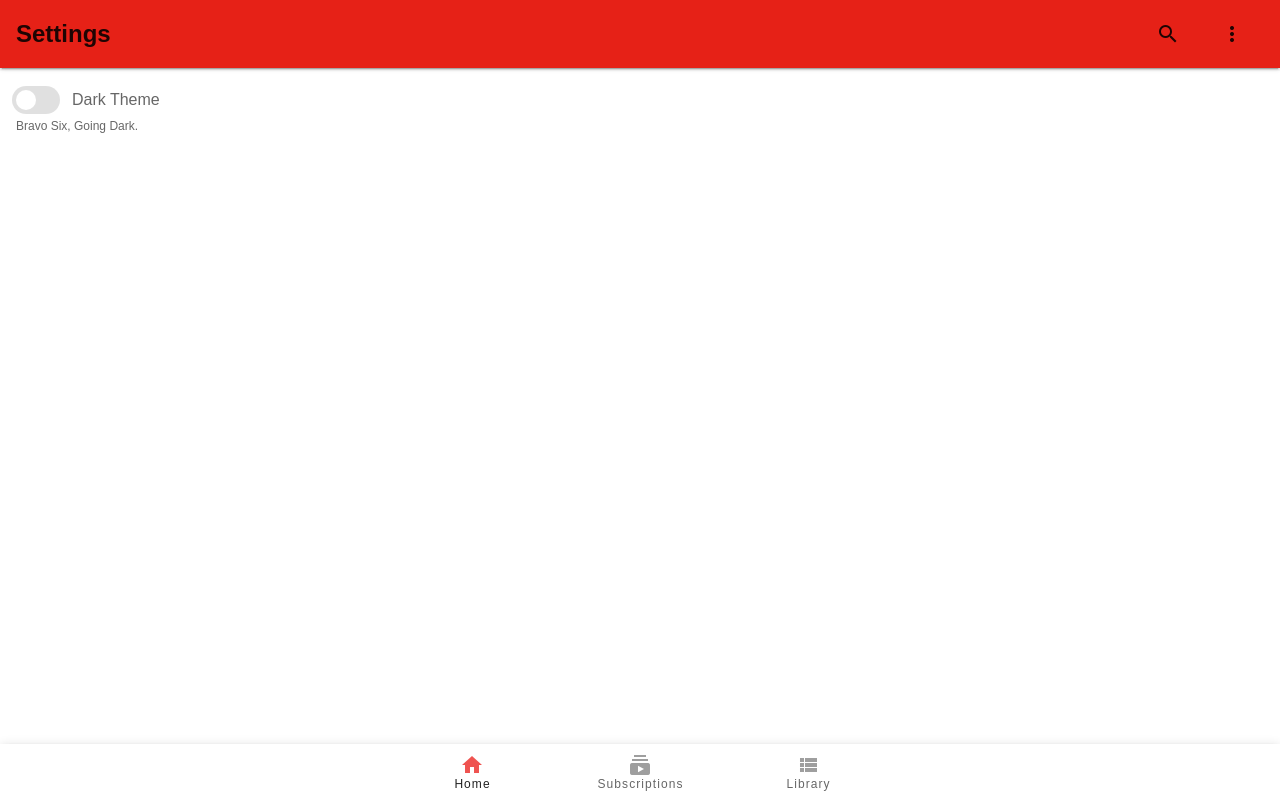
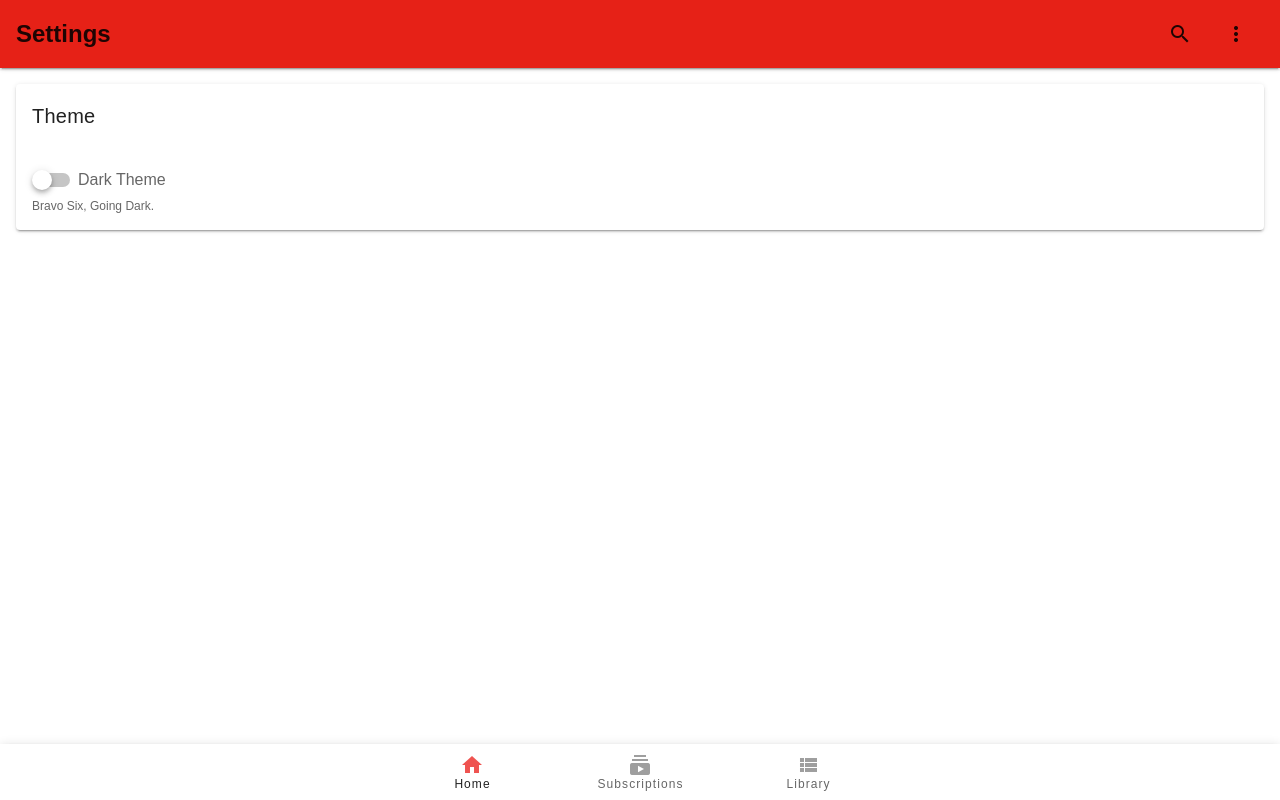
Before and after one commit to VueTubeApp/VueTube, a Nuxt app in the folder NUXT/: page /settings in a window 1280 px wide. Built offline with nearby package versions, Linux system fonts and the light colour scheme.

Commit message:
major update (see details)
+ Settings page updates
+ Fix error page
+ Make colors more uniform
+ Add empty layout
+ Add dropdown menu

```diff
--- a/NUXT/layouts/default.vue
+++ b/NUXT/layouts/default.vue
@@ -4,8 +4,22 @@
     <v-card class="topNav rounded-0" style="display: flex;" color="accent">
       <h2 v-text="page" />
       <v-spacer />
-      <v-btn text><v-icon>mdi-magnify</v-icon></v-btn>
-      <v-btn text><v-icon>mdi-dots-vertical</v-icon></v-btn>
+      <v-btn text class="toolbarAction"><v-icon>mdi-magnify</v-icon></v-btn>
+
+
+
+      <v-menu offset-y>
+      <template v-slot:activator="{ on, attrs }">
+        <v-btn text class="toolbarAction" v-bind="attrs" v-on="on"><v-icon>mdi-dots-vertical</v-icon></v-btn>
+      </template>
+      <v-list>
+        <v-list-item v-for="(item, index) in dropdownMenu" :key="index">
+          <nuxt-link :to="item.link" style="text-decoration: none;" class="info--text">{{ item.title }}</nuxt-link>
+        </v-list-item>
+      </v-list>
+    </v-menu>
+
+
     </v-card>
 
 
@@ -33,6 +47,10 @@
 </style>
 
 <style scoped>
+.toolbarAction {
+  min-width: 50px !important;
+}
+
 .topNav {
   padding: 1em;
 }
@@ -56,8 +74,6 @@
 <script>
   export default {
     data: () => ({
-      page: null,
-
       tabSelection: 0,
       tabs: [
         { name: "Home", icon: "mdi-home", link: "/" },
@@ -65,11 +81,21 @@
         //{ name: "Upload", icon: "mdi-plus", link: "/upload" },
         { name: "Subscriptions", icon: "mdi-youtube-subscription", link: "/subs" },
         { name: "Library", icon: "mdi-view-list", link: "/library" },
+      ],
+      dropdownMenu: [
+        { title: "Settings", link: "/settings" },
+        { title: "About", link: "/about" }
       ]
     }),
     mounted() {
-      const pageName = this.$route.path.split("/")[1];
-      this.page = pageName.charAt(0).toUpperCase() + pageName.slice(1);
+
+    },
+    computed: {
+      page: function () {
+        let pageName = this.$route.path.split("/")[1];
+        pageName = pageName.charAt(0).toUpperCase() + pageName.slice(1);
+        return pageName || "Home";
+      }
     }
   }
 </script>
--- /dev/null
+++ b/NUXT/layouts/empty.vue
@@ -0,0 +1,11 @@
+<template>
+  <v-app>
+      <nuxt />
+  </v-app>
+</template>
+
+<style>
+* {
+  font-family: Arial, Helvetica, sans-serif !important;
+}
+</style>
--- a/NUXT/layouts/error.vue
+++ b/NUXT/layouts/error.vue
@@ -1,45 +1,30 @@
 <template>
-  <v-app dark>
-    <h1 v-if="error.statusCode === 404">
-      {{ pageNotFound }}
-    </h1>
-    <h1 v-else>
-      {{ otherError }}
-    </h1>
-    <NuxtLink to="/">
-      Home page
-    </NuxtLink>
+  <v-app>
+    <center>
+
+      <v-icon size="100">mdi-alert-circle</v-icon>
+      <h1 class="grey--text">An error occured!</h1>
+      <v-btn to="/">Reload Application</v-btn>
+
+
+      <div style="margin-top: 5em; color: #999; font-size: 0.75em;">
+        <div style="font-size: 1.4em;">Error Information</div>
+        <div>Code: {{ error.statusCode }}</div>
+        <div>Path: {{ this.$route.fullPath }}</div>
+      </div>
+
+    </center>
   </v-app>
 </template>
 
 <script>
 export default {
-  name: 'EmptyLayout',
   layout: 'empty',
   props: {
     error: {
       type: Object,
       default: null
     }
-  },
-  data () {
-    return {
-      pageNotFound: '404 Not Found',
-      otherError: 'An error occurred'
-    }
-  },
-  head () {
-    const title =
-      this.error.statusCode === 404 ? this.pageNotFound : this.otherError
-    return {
-      title
-    }
   }
 }
 </script>
-
-<style scoped>
-h1 {
-  font-size: 20px;
-}
-</style>
--- a/NUXT/nuxt.config.js
+++ b/NUXT/nuxt.config.js
@@ -45,13 +45,14 @@ export default {
       themes: {
         light: {
           primary: colors.red.lighten1,
-          accent: "#E62117"
+          accent: "#E62117",
+          info: "#000"
         },
         dark: {
           primary: colors.red.darken2, //colors.blue.darken2
           accent: colors.grey.darken3,
           secondary: colors.amber.darken3,
-          info: colors.teal.lighten1,
+          info: "#fff",
           warning: colors.amber.base,
           error: colors.deepOrange.accent4,
           success: colors.green.accent3
--- a/NUXT/pages/settings.vue
+++ b/NUXT/pages/settings.vue
@@ -2,12 +2,17 @@
   <div class="mainContainer">
 
 
-    <v-switch
-      v-model="$vuetify.theme.dark"
-      label="Dark Theme"
-      hint="Bravo Six, Going Dark."
-      inset persistent-hint
-    />
+    <v-card>
+      <v-card-title>Theme</v-card-title>
+      <section>
+        <v-switch
+          v-model="$vuetify.theme.dark"
+          label="Dark Theme"
+          hint="Bravo Six, Going Dark."
+          persistent-hint
+        />
+      </section>
+    </v-card>
 
 
   </div>
@@ -15,6 +20,9 @@
 
 <style scoped>
 .mainContainer {
-  padding-left: 1em;
+  padding: 1em;
+}
+section {
+  padding: 0 1em 1em 1em;
 }
 </style>
```
